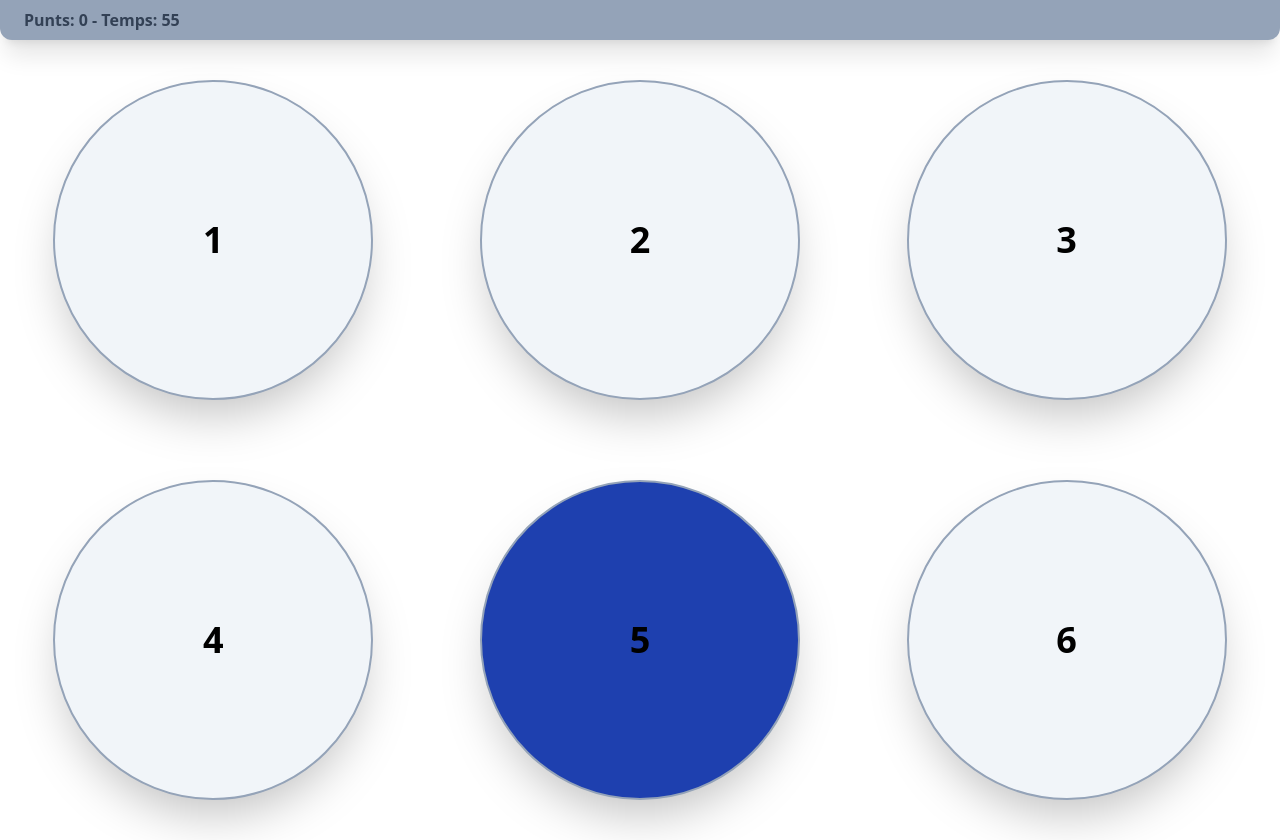
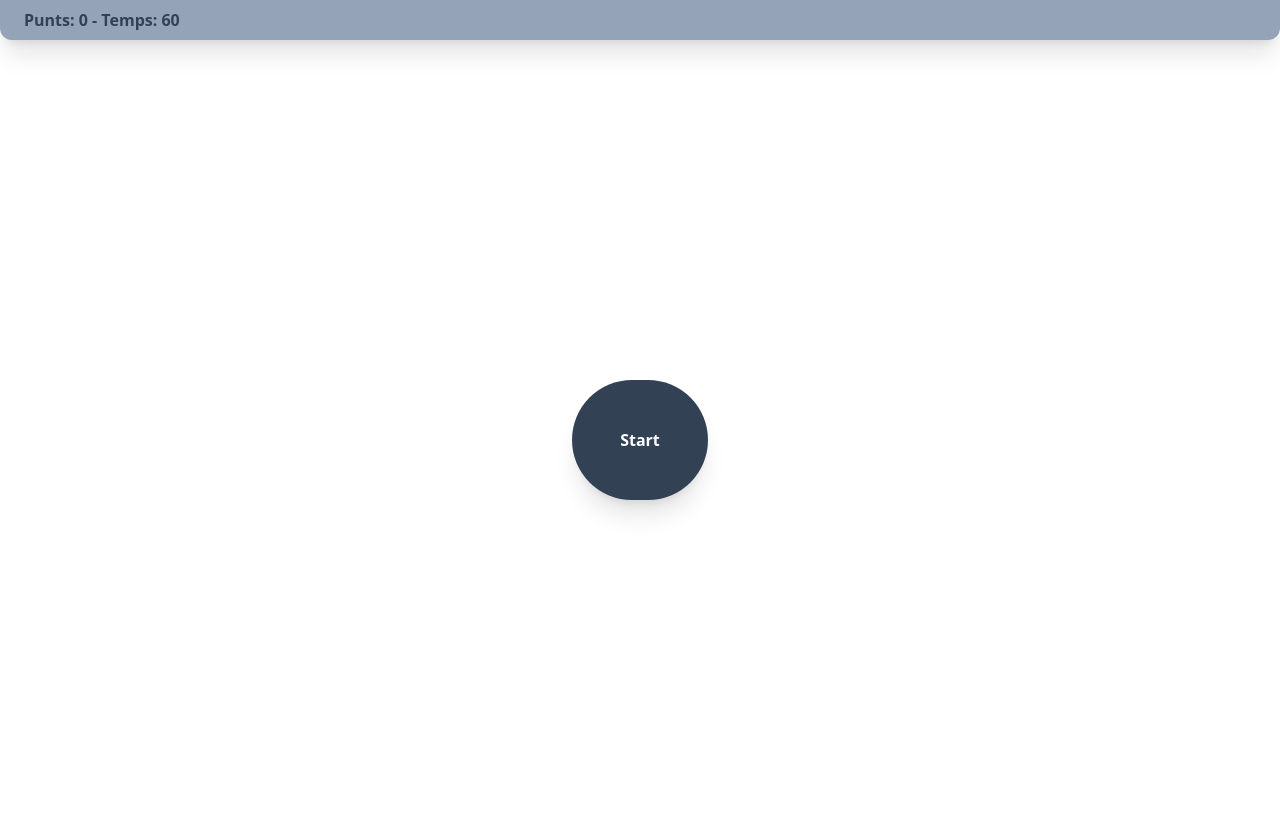
Before and after one commit to PauArjalaguer/LightTraining, a React (Create React App) app: page / in a window 1280 px wide. Built offline with nearby package versions, Linux system fonts and the light colour scheme.

Commit message:
change start button

```diff
--- a/src/components/screen/index.js
+++ b/src/components/screen/index.js
@@ -4,20 +4,38 @@ const Screen = () => {
     const [activeNumber, setActiveNumber] = useState(0);
     const [score, setScore] = useState(0);
     const [time, setTime] = useState(60);
+    const [status, setStatus] = useState("Stopped");
     let number = 6;
     let balls = [];
     for (let a = 1; a <= number; a++) {
         balls.push(a);
     }
+    const startGame = () => {
+        setStatus("playing");
+        document.getElementById("screen").style.display = "flex";
+        document.getElementById("settings").style.display = "none";
+        let timer = setInterval(() => {
+            setTime((time) => {
+                if (time === 0) {
+                    clearInterval(timer);
+                    document.getElementById("screen").style.display = "none";
+                    document.getElementById("settings").style.display = "flex";
+                    return 0;
 
+                } else return time - 1;
+            });
+        }, 1000);
+    }
     const checkNumber = (id) => {
         if (time > 0) {
             if (id == activeNumber) {
                 generateNumber(1, number);
                 setScore(score + 1);
-                new Audio('./correct.mp3').play()
-            }else{
-                new Audio('./error.mp3').play()
+               // new Audio('./correct.mp3').play()
+               document.getElementById('audioCorrect').play();
+            } else {
+                //new Audio('./error.mp3').play()
+                document.getElementById('audioWrong').play();
             }
         }
     }
@@ -45,34 +63,32 @@ const Screen = () => {
 
     useEffect(() => {
         generateNumber(1, number);
-
-
-
     }, [])
 
 
 
     useEffect(() => {
-        let timer = setInterval(() => {
-            setTime((time) => {
-                if (time === 0) {
-                    clearInterval(timer);
-                    document.getElementById("screen").style.display = "none";
-                    return 0;
+        //
 
-                } else return time - 1;
-            });
-        }, 1000);
     }, []);
     return (
         <div className='bg-white w-full h-screen'>
-            <div className='font-bold text-slate-700 px-6 py-2 bg-slate-400 rounded-b-xl shadow-xl '>Punts: {score} -  Temps: {time}</div>
-            <div className='flex flex-wrap h-screen' id="screen">
+            <div className='font-bold text-slate-700 px-6 py-2 bg-slate-400 rounded-b-xl shadow-xl '>Punts: {score} -  Temps: {time} </div>
+
+            <div className=' flex flex-wrap h-screen w-full justify-center items-center ' id="settings">
+                <button className='rounded-full bg-slate-700 text-white p-12 font-bold shadow-xl' onClick={startGame}>Start</button>
+            </div>
+            <div className='hidden flex flex-wrap h-screen' id="screen">
                 {balls.map((b) => {
                     return (<Ball setActiveNumber={setActiveNumber} checkNumber={checkNumber} key={b} id={b}></Ball>)
                 })}
-
             </div>
+            <audio id="audioCorrect">
+                <source src="./correct.mp3"></source>
+            </audio>
+            <audio id="audioWrong">
+                <source src="./error.mp3"></source>
+            </audio>
         </div>
     )
 }
```
